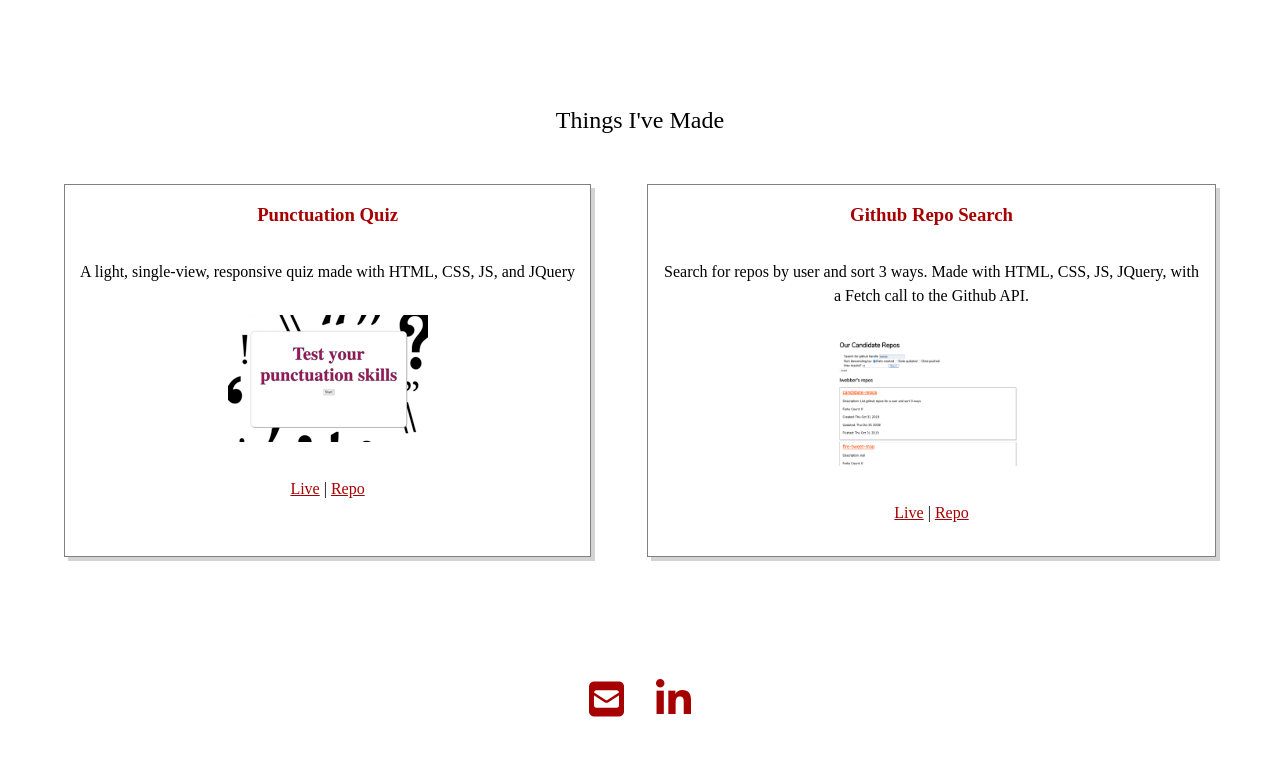
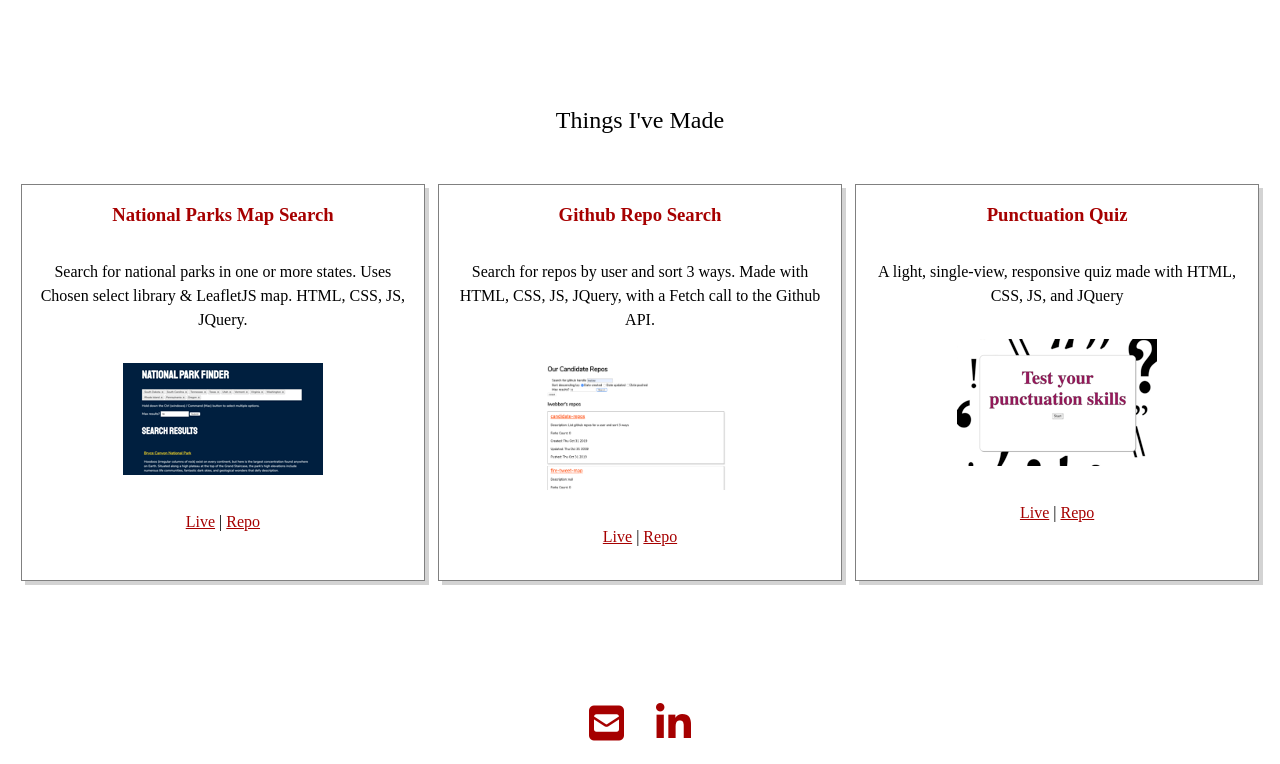
Before and after one commit to lwebber/portfolio, a plain HTML site: page index.html in a window 1280 px wide. Shown: the part 636-1400 px from the top of the page. Before the commit the page ends 1376 px from the top, so only its background shows below. Drawn offline with nearby package versions, Linux system fonts and the light colour scheme; some icons are missing; a web font is replaced by a local one.

Commit message:
add nat parks projects

```diff
--- a/index.css
+++ b/index.css
@@ -120,7 +120,7 @@ ul {
     border: 1px solid gray;
     box-shadow: 4px 4px lightgray;
     margin-bottom: 15px;
-    max-width: 45%;
+    max-width: 32%;
 }
 
 .proj-desc {
--- a/index.html
+++ b/index.html
@@ -50,11 +50,12 @@
         <section class="portfolio">
             <h2>Things I've Made</h2>
             <div class="projects">
-                <div id="project-1" class="project-item">
-                    <h3>Punctuation Quiz</h3>
-                    <p>A light, single-view, responsive quiz made with HTML, CSS, JS, and JQuery</p>
-                    <a href="https://lwebber.github.io/quiz-app/" target="_blank"><img src='./images/quiz.png' alt="Screen shot of punctuation quiz by Laura Webber"></a>
-                    <p><a href="https://lwebber.github.io/quiz-app/" target="_blank">Live</a> | <a href="https://github.com/lwebber/quiz-app" target="_blank">Repo</a></p>
+
+                <div id="project-3" class="project-item">
+                    <h3>National Parks Map Search</h3>
+                    <p>Search for national parks in one or more states. Uses Chosen select library & LeafletJS map. HTML, CSS, JS, JQuery.</p>
+                    <a href="https://lwebber.github.io/national-parks-map" target="_blank"><img src='./images/national-parks-map.png' alt="Screen shot of National Parks app by Laura Webber"></a>
+                    <p><a href="https://lwebber.github.io/national-parks-map/" target="_blank">Live</a> | <a href="https://github.com/lwebber/national-parks-map" target="_blank">Repo</a></p>
                 </div>
 
                 <div id="project-2" class="project-item">
@@ -62,6 +63,13 @@
                     <p>Search for repos by user and sort 3 ways. Made with HTML, CSS, JS, JQuery, with a Fetch call to the Github API.</p>
                     <a href="https://lwebber.github.io/candidate-repos/" target="_blank"><img src='./images/candidates-screenshot.png' alt="Screen shot of Github repo search by Laura Webber" height=127px width=200px></a>
                     <p><a href="https://lwebber.github.io/candidate-repos" target="_blank">Live</a> | <a href="https://github.com/lwebber/candidate-repos" target="_blank">Repo</a></p>
+                </div>
+
+                <div id="project-1" class="project-item">
+                    <h3>Punctuation Quiz</h3>
+                    <p>A light, single-view, responsive quiz made with HTML, CSS, JS, and JQuery</p>
+                    <a href="https://lwebber.github.io/quiz-app/" target="_blank"><img src='./images/quiz.png' alt="Screen shot of punctuation quiz by Laura Webber"></a>
+                    <p><a href="https://lwebber.github.io/quiz-app/" target="_blank">Live</a> | <a href="https://github.com/lwebber/quiz-app" target="_blank">Repo</a></p>
                 </div>
             </div>
             <!--
```
Also changed, not shown: images/national-parks-map.png (added).
